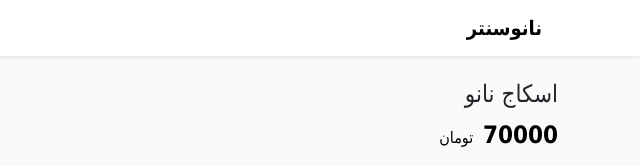
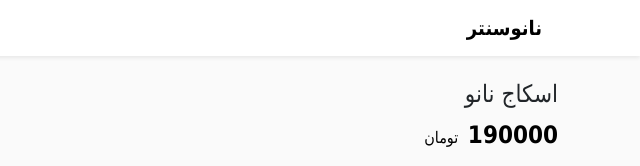
Before and after one commit to mellatcoffeenet-eng/abr001, a plain HTML site: page products/product5.html in a window 1280 px wide. Shown: the top 166 px of the page, 640-1280 px from the left. Drawn offline with nearby package versions, Linux system fonts and the light colour scheme.

Commit message:
Update product5.html

```diff
--- a/products/product5.html
+++ b/products/product5.html
@@ -22,7 +22,7 @@
     <div class="col-md-7">
         <h1 class="h4">اسکاج نانو</h1>
         <p class="text-muted">
-            <span class="price-blink-lg">70000</span> <span class="rial-text">تومان</span>
+            <span class="price-blink-lg">190000</span> <span class="rial-text">تومان</span>
         </p>
         <div class="position-relative">
             <img src="REPLACE_WITH_YOUR_GITHUB_RAW_URL_OR_OTHER_HOSTING"
```
